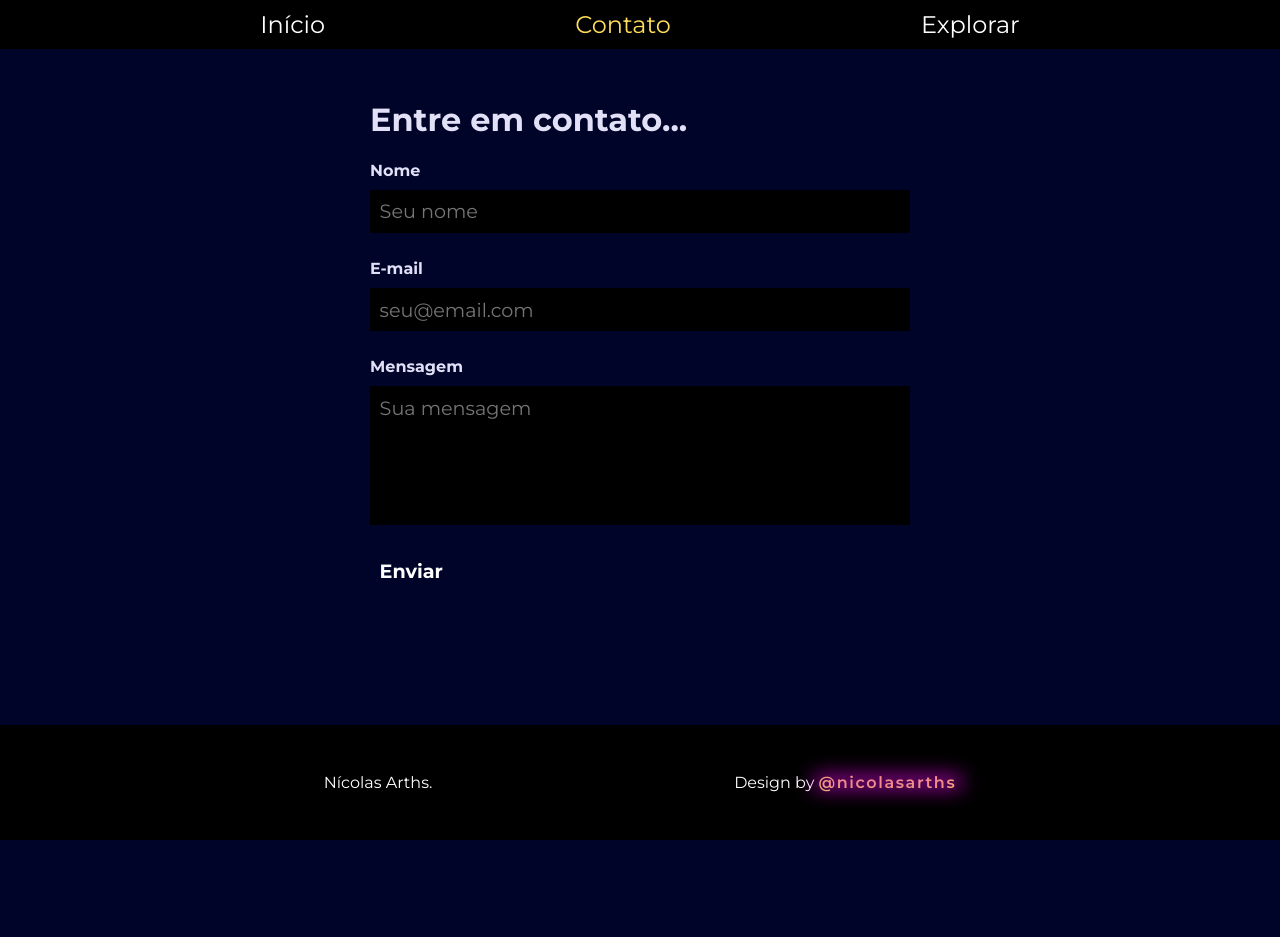
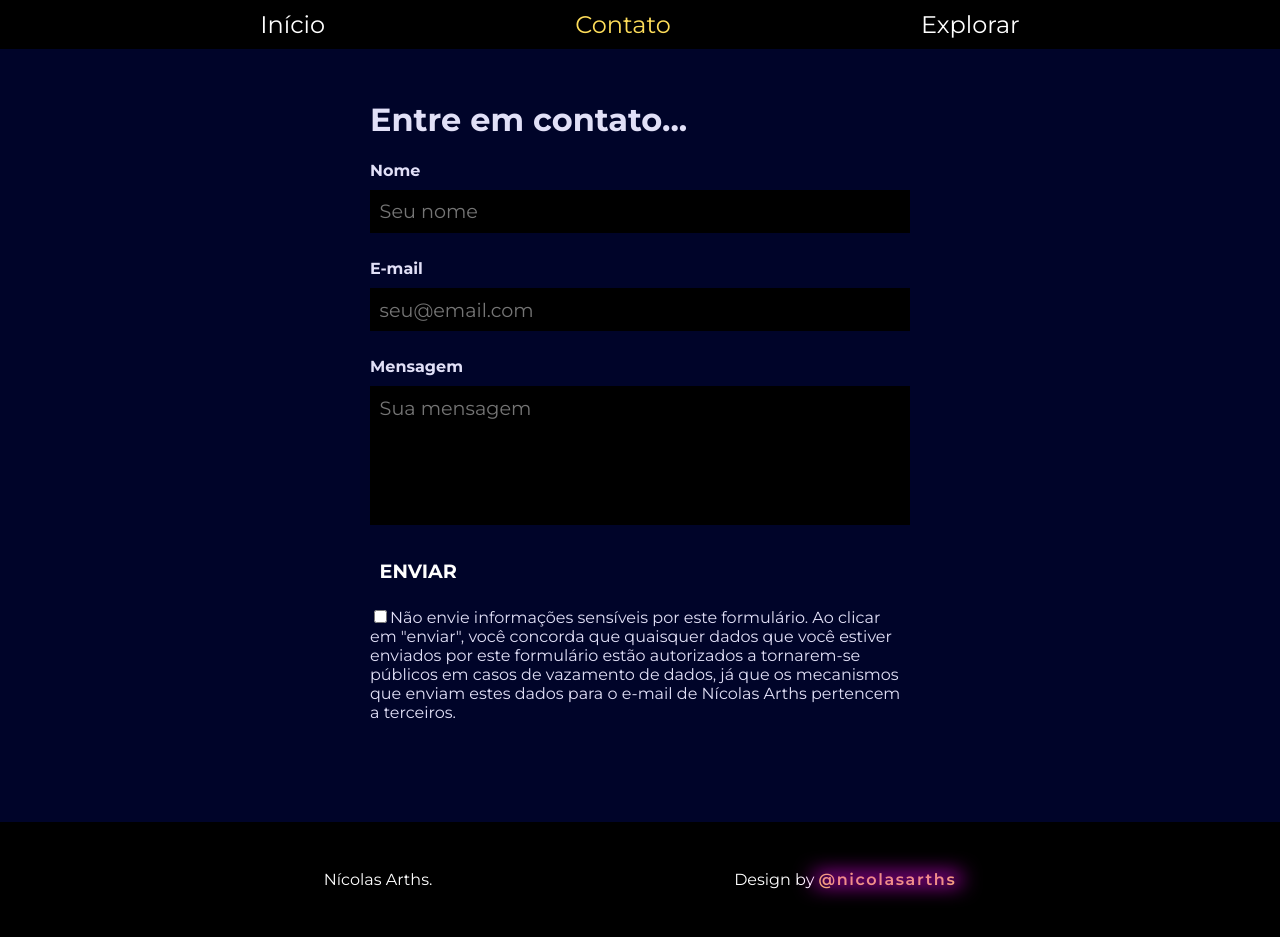
Before and after one commit to nicolasarths/personal-website, a Next.js app: page /contato in a window 1280 px wide. Before the commit the page ends 840 px from the top, so only its background shows below. Built offline with nearby package versions, Linux system fonts and the light colour scheme; a web font is replaced by a local one.

Commit message:
refactor form Submit component

```diff
--- /dev/null
+++ b/src/components/forms/Submit/Submit.module.sass
@@ -0,0 +1,23 @@
+.disclaimer
+    margin: 0
+    margin-top: 14px
+
+.submit
+    font-weight: 700
+    text-align: left
+    margin-top: 10px
+    width: 100%
+    text-transform: uppercase
+
+    background-color: transparent
+    color: white
+    font-size: 1.2rem
+    padding: 0.5em
+    border: none
+    max-width: 100%
+
+
+    &:hover
+        color: white
+        background-color: black
+        cursor: pointer
--- a/src/components/forms/Submit/index.js
+++ b/src/components/forms/Submit/index.js
@@ -1,9 +1,37 @@
-const Submit = ({value, form}) => {
-    return (<input
-        className="form-submit"
+import styles from "./Submit.module.sass";
+
+const message = {
+  en: `Do not send any sensitive data via this form. By clicking
+  "send", you agree that all data you are sending through this
+  form are authorized to become public in cases of data leaking, since the
+  mechanisms that send this data to Nícolas Arths&apos; email belong to
+  third parties.`,
+  "pt-br": `Não envie informações sensíveis por este formulário. Ao clicar em
+  "enviar", você concorda que quaisquer dados que você estiver
+  enviados por este formulário estão autorizados a tornarem-se públicos
+  em casos de vazamento de dados, já que os mecanismos que enviam estes
+  dados para o e-mail de Nícolas Arths pertencem a terceiros.`,
+};
+
+const Disclaimer = ({ lang, form }) => (
+  <div className={styles.disclaimer}>
+    <input type={"checkbox"} form={form} required />
+    {lang === "en" ? message.en : message["pt-br"]}
+  </div>
+);
+
+const Submit = ({ lang, value, form, ...props }) => {
+  return (
+    <div {...props}>
+      <input
+        className={styles.submit}
         type="submit"
         value={value ? value : "Enviar"}
-      />)
-}
+        form={form}
+      />
+      <Disclaimer lang={lang} />
+    </div>
+  );
+};
 
 export default Submit;
```
